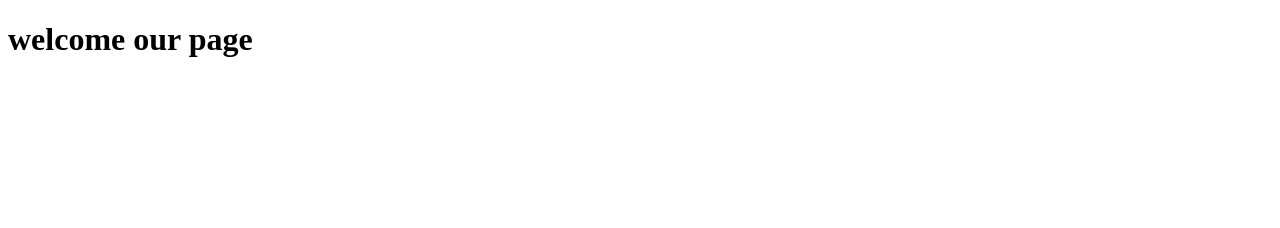
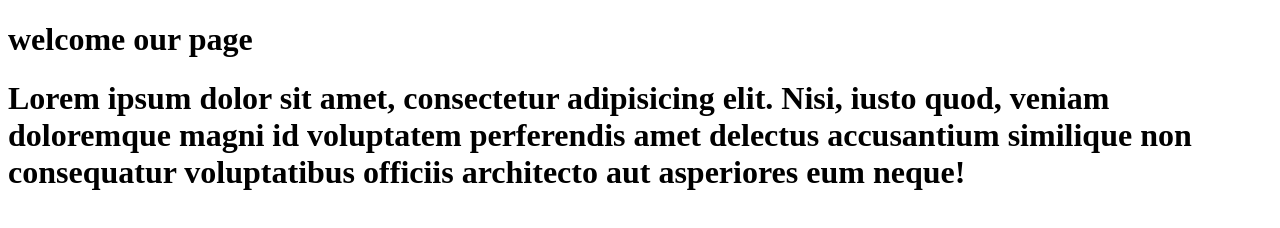
Before and after one commit to rahul123-cmyk/Github_hero, a plain HTML site: page index.html in a window 1280 px wide. Drawn offline with Linux system fonts and the light colour scheme.

Commit message:
inded modified

```diff
--- a/index.html
+++ b/index.html
@@ -7,5 +7,6 @@
 </head>
 <body>
     <h1> welcome our page</h1>
+    <h1>Lorem ipsum dolor sit amet, consectetur adipisicing elit. Nisi, iusto quod, veniam doloremque magni id voluptatem perferendis amet delectus accusantium similique non consequatur voluptatibus officiis architecto aut asperiores eum neque!</h1>
 </body>
 </html>
```
